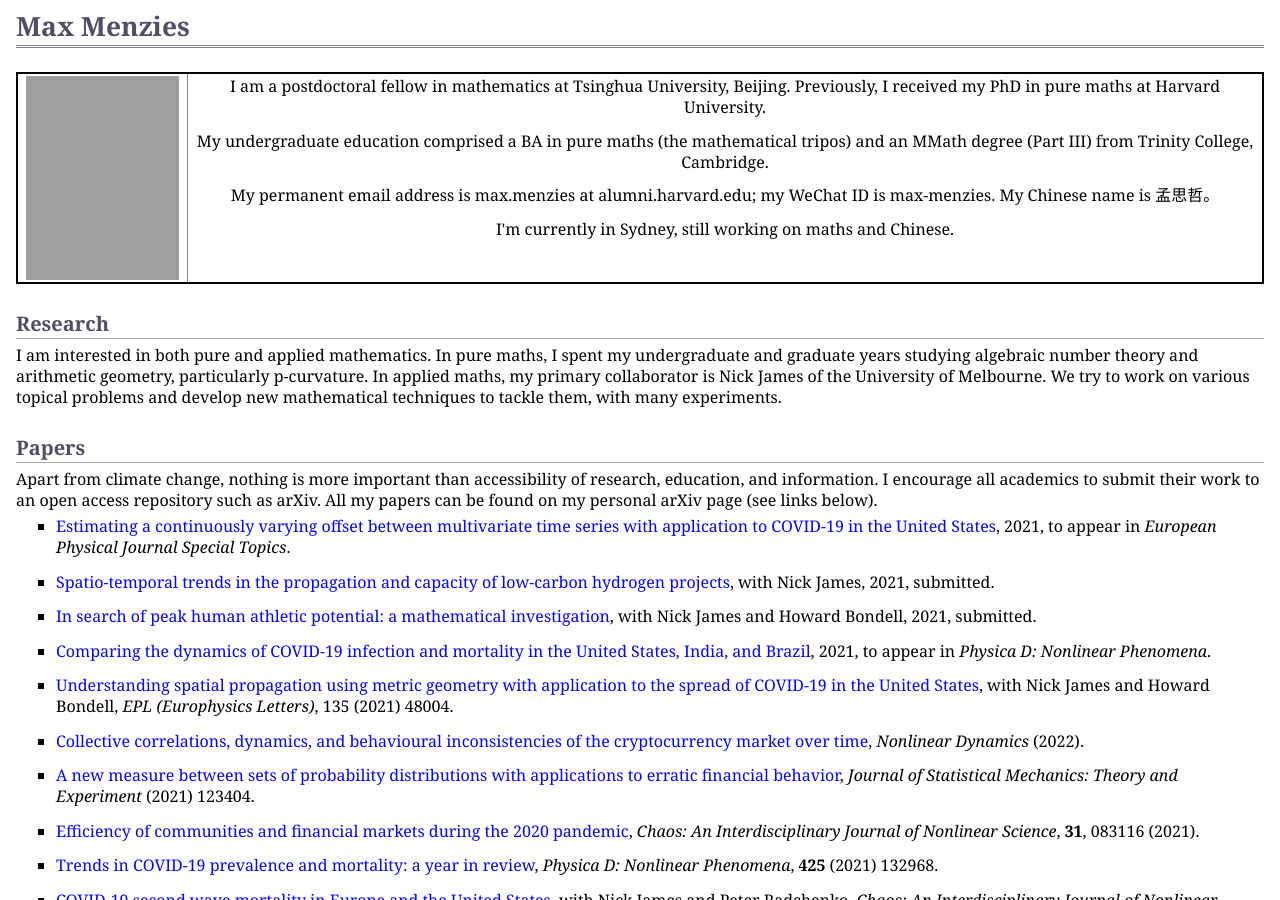
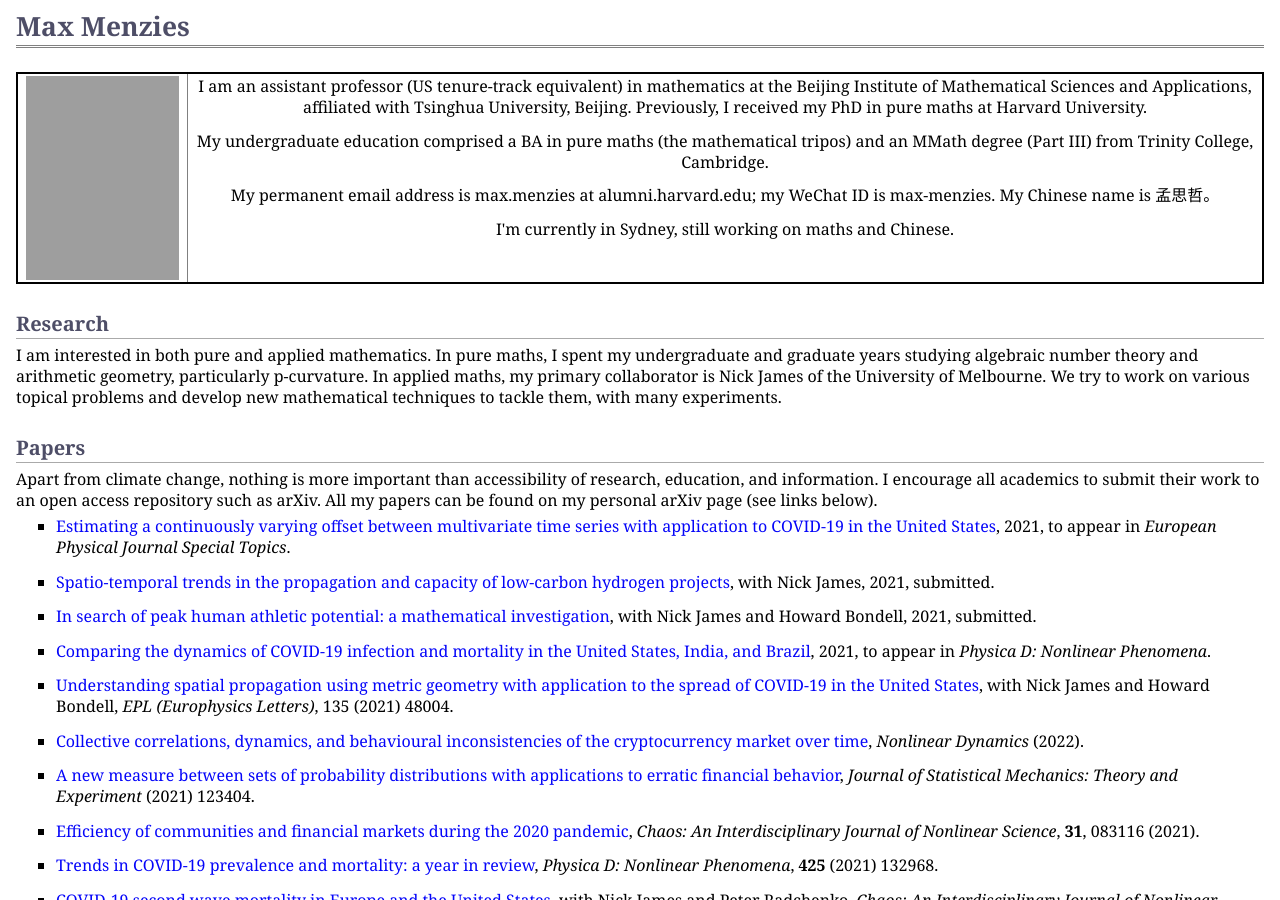
Before and after one commit to MaxMenzies/maxmenzies.com, a Jekyll site: the page index.html, which Jekyll copies as it is, in a window 1280 px wide and 900 px high. Built offline with Jekyll 4.4.1, drawn with Linux system fonts in a browser that asks for light colours; grey boxes are pictures that could not be loaded.

Commit message:
Update index.html

```diff
--- a/index.html
+++ b/index.html
@@ -21,7 +21,7 @@
   </td>
   <td style="vertical-align:text-top;">
     <p>
-    I am a postdoctoral fellow in mathematics at Tsinghua University, Beijing. Previously, I received my PhD in pure maths at Harvard University.
+    I am an assistant professor (US tenure-track equivalent) in mathematics at the Beijing Institute of Mathematical Sciences and Applications, affiliated with Tsinghua University, Beijing. Previously, I received my PhD in pure maths at Harvard University.
     </p>
     <p>
      My undergraduate education comprised a BA in pure maths (the mathematical tripos) and an MMath degree (Part III) from Trinity College, Cambridge.
```
